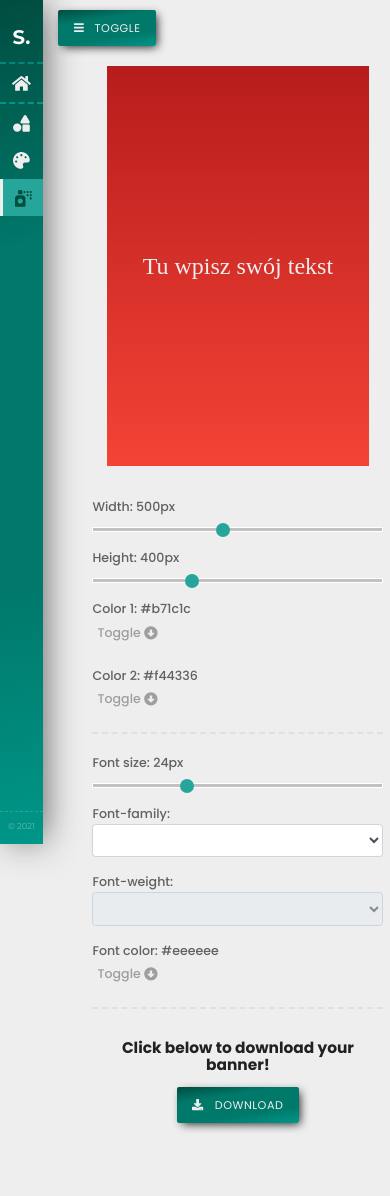
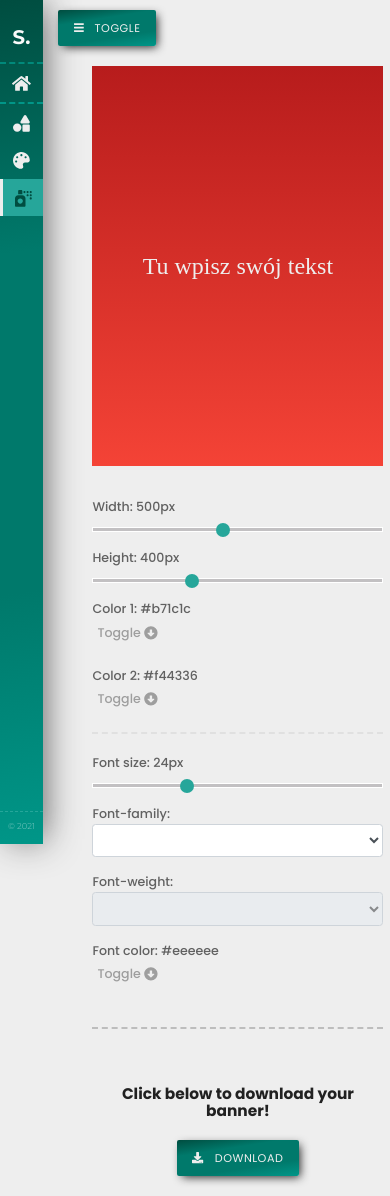
Before and after one commit to bartlomiejwyszecki/CSS-Application, an Angular app: page /banner-generator in a window 390 px wide. Shown: the top 1196 px of the page. Before the commit the page ends 1153 px from the top, so only its background shows below. Built offline with nearby package versions, Linux system fonts and the light colour scheme.

Commit message:
Banner image corrected.

```diff
--- a/src/app/components/banner-generator/banner-generator.component.html
+++ b/src/app/components/banner-generator/banner-generator.component.html
@@ -107,7 +107,7 @@
     </div>
 
     <div class="download">
-        <h4>Click below to download your banner!</h4>
+        <h3>Click below to download your banner!</h3>
         <a class="waves-effect waves-light btn" (click)="saveImage(banner)"><i class="fas fa-download"></i><span>Download</span></a>
     </div>
 </div>
--- a/src/app/components/banner-generator/banner-generator.component.scss
+++ b/src/app/components/banner-generator/banner-generator.component.scss
@@ -18,7 +18,7 @@
         margin-bottom: 50px;
         .content {
             text-align: center;
-            max-width: 90%;
+            max-width: 100%;
             display: flex;
             justify-content: center;
             align-items: center;
@@ -96,13 +96,16 @@
         }
     }
     .download {
-        padding: 10px 0 10px 0;
-        margin: 20px 0 20px 0;
+        margin-top: 40px;
+        margin-bottom: 20px;
         text-align: center;
-        border-top: 2px dashed #e0e0e0;
-        h4 {
-            font-size: 1.1em;
+        border-top: 2px dashed #bdbdbd;
+        h3 {
             font-weight: 700;
+            font-size: clamp(1.1em, 3vw, 1.3em);
+            padding-top: 30px;
+            margin-bottom: 20px;
+            color: #212121;
         }
         a {
             background: linear-gradient(171deg, rgba(0,77,64,1) 0%, rgba(0,121,107,1) 30%, rgba(0,121,107,1) 70%, rgba(0,150,136,1));
--- a/src/app/components/shape-generator/circle-shapes/circle-shapes.component.html
+++ b/src/app/components/shape-generator/circle-shapes/circle-shapes.component.html
@@ -31,7 +31,7 @@
                 </div>
             </div>
 
-            <h5>Borders:</h5>
+            <h5>Border-radius</h5>
             <div class="toggler">Toggle
                 <div class="button" [ngClass]="{ 'activated' : bordersToggle }">
                     <a class="waves-effect waves-light" (click)="bordersToggle = !bordersToggle"><i class="fas fa-arrow-alt-circle-up"></i></a>
@@ -39,16 +39,16 @@
             </div>
 
             <div class="borders" [ngClass]="{'bordersHide' : bordersToggle }">
-                <label for="customRange2" class="form-label" style="margin-top: 15px;">Border-radius (top-left corner): {{ topLeftRadius }}px</label>
+                <label for="customRange2" class="form-label" style="margin-top: 15px;">Top-left: {{ topLeftRadius }}px</label>
                 <input type="range" class="form-range" min="0" max="1000" step="1" id="customRange2" [(ngModel)]="topLeftRadius">
 
-                <label for="customRange2" class="form-label">Border-radius (top-right corner): {{ topRightRadius }}px</label>
+                <label for="customRange2" class="form-label">Top-right: {{ topRightRadius }}px</label>
                 <input type="range" class="form-range" min="0" max="1000" step="1" id="customRange2" [(ngModel)]="topRightRadius">
 
-                <label for="customRange2" class="form-label">Border-radius (bottom-right): {{ bottomRightRadius }}px</label>
+                <label for="customRange2" class="form-label">Bottom-right: {{ bottomRightRadius }}px</label>
                 <input type="range" class="form-range" min="0" max="1000" step="1" id="customRange2" [(ngModel)]="bottomRightRadius">
 
-                <label for="customRange2" class="form-label">Border-radius (bottom-left): {{ bottomLeftRadius }}px</label>
+                <label for="customRange2" class="form-label">Bottom-left: {{ bottomLeftRadius }}px</label>
                 <input type="range" class="form-range" min="0" max="1000" step="1" id="customRange2" [(ngModel)]="bottomLeftRadius">
             </div>
 
@@ -61,7 +61,7 @@
 
             <div class="boxshadow" [ngClass]="{'boxshadowHide' : boxshadowToggle }">
                 <label for="customRange2" class="form-label" style="margin-top: 15px;">Horizontal offset: {{ horizontalOffset }}px</label>
-                <input type="range" class="form-range" min="0" max="200" step="1" id="customRange2" [(ngModel)]="horizontalOffset">
+                <input type="range" class="form-range" min="-200" max="200" step="2" id="customRange2" [(ngModel)]="horizontalOffset">
 
                 <label for="customRange2" class="form-label">Vertical offset: {{ verticalOffset }}px</label>
                 <input type="range" class="form-range" min="0" max="200" step="1" id="customRange2" [(ngModel)]="verticalOffset">
```
